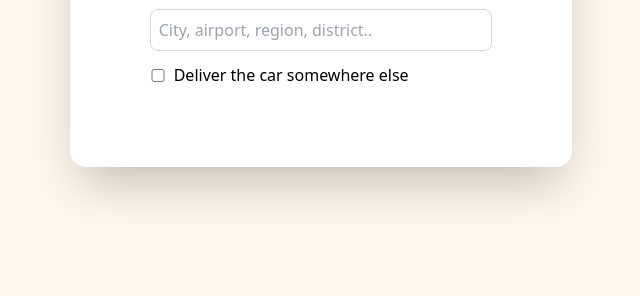
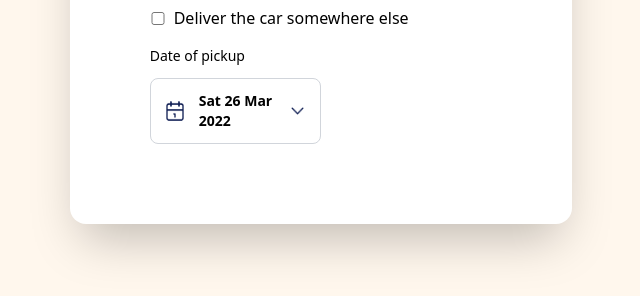
Before and after one commit to iqoll/filter-search-modal, a website: page index.html in a window 1280 px wide. Shown: the part 398-694 px from the top of the page, without its empty margins (319-959 px from the left). Drawn offline with Linux system fonts and the light colour scheme.

Commit message:
top part of pickup section

```diff
--- a/index.html
+++ b/index.html
@@ -16,7 +16,7 @@
         Search for a rental car
       </h2>
       <!-- Search input and radio -->
-      <div class="flex flex-col space-y-3 text-left">
+      <div class="flex flex-col space-y-3 text-left mb-4">
         <p class="text-sm">Pick up location</p>
         <input type="text" class="w-full p-2 border border-gray-300 rounded-lg placeholder:font-sm placeholder:text-thin" placeholder="City, airport, region, district..">
         <!-- Checbox Button -->
@@ -26,6 +26,24 @@
         </div>
       </div>
 
+      <!-- Middle Section -->
+      <div class="flex flex-col space-y-3 md:flex-row md:space-y-0 md:space-x-3">
+        <!-- Pickup Section -->
+        <div class="flex flex-col space-y-3 md:w-1/2">
+          <p class="text-sm">Date of pickup</p>
+          <!-- Top Part -->
+          <div class="flex justify-between p-3 border border-gray-300 rounded-lg">
+            <div class="flex items-center">
+              <img src="images/calendar.png" alt="" class="w-6 mr-3">
+              <p class="font-semibold text-sm">Sat 26 Mar 2022</p>
+            </div>
+            <button>
+              <img src="images/down-arrow.png" alt="">
+            </button>
+          </div>
+        </div>
+        <!-- Delivery Section -->
+      </div>
     </div>
   </div>
 </body>
```
Also changed, not shown: css/style.css, images/calendar.png (added), images/down-arrow.png (added), images/info.png (added).
